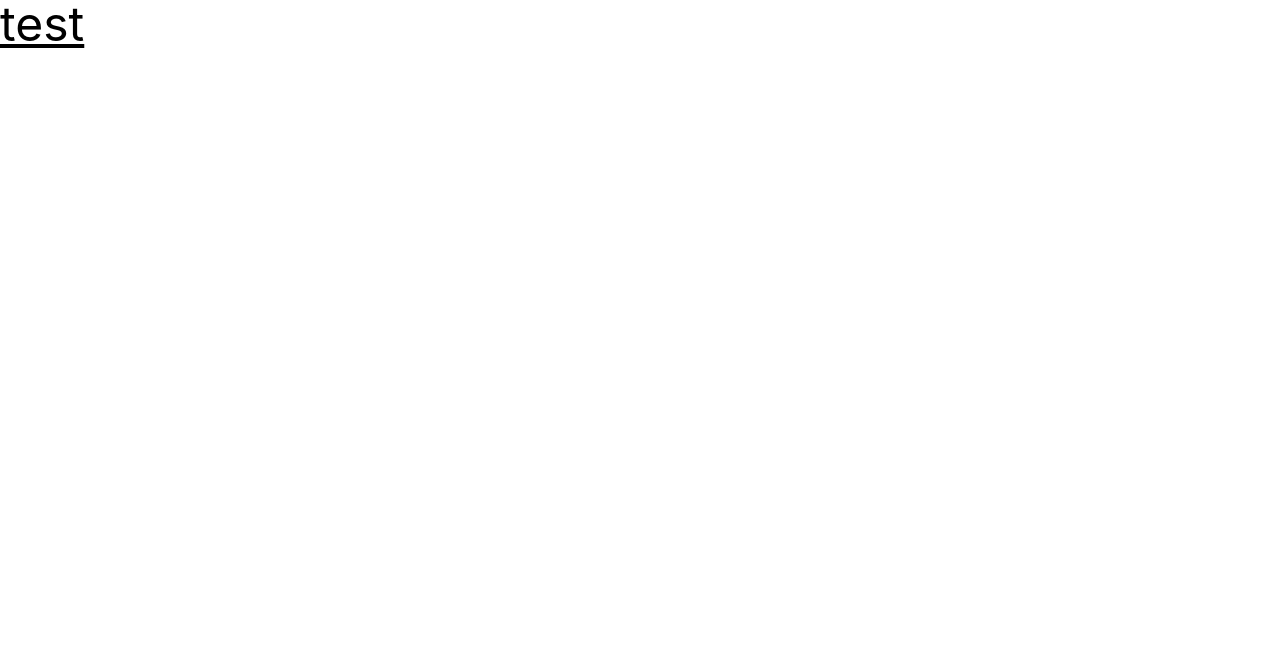
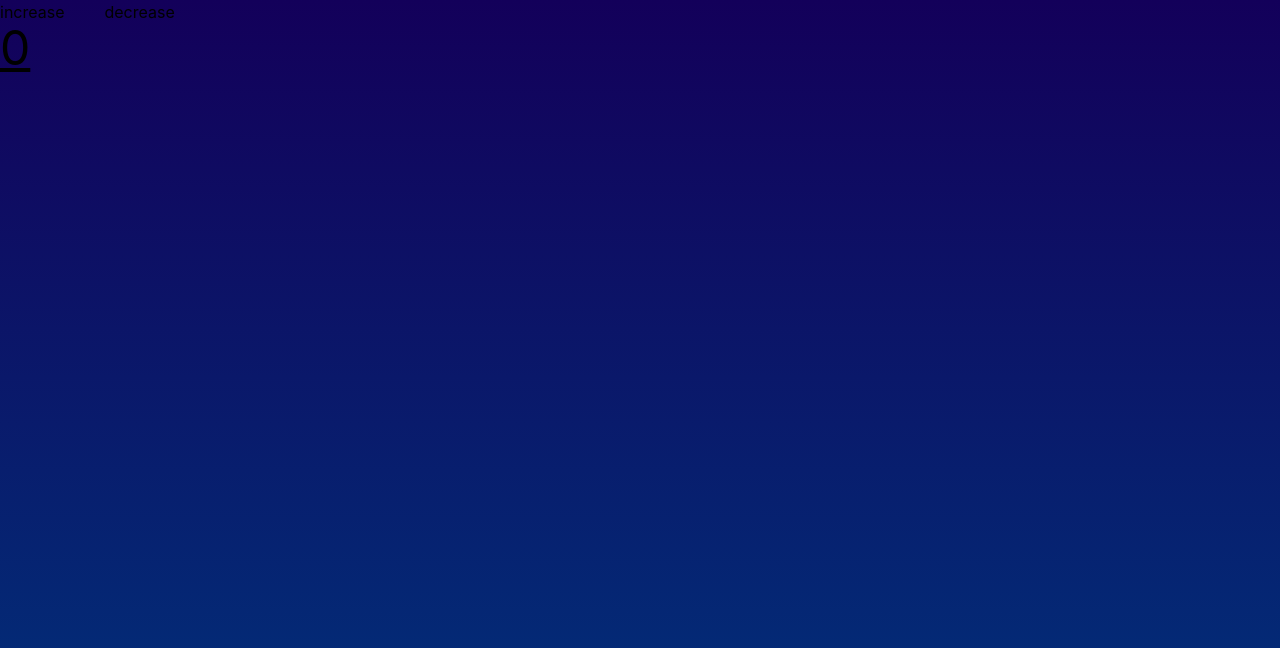
Before and after one commit to cuuquan2703/hackthon-vbi-k10, a React (Create React App) app: page / in a window 1280 px wide. Shown: the top 648 px of the page. Built offline with nearby package versions, Linux system fonts and the light colour scheme.

Commit message:
chore: test redux

```diff
--- a/src/App.tsx
+++ b/src/App.tsx
@@ -1,9 +1,29 @@
 import React from "react";
 import logo from "./logo.svg";
 import "./App.css";
+import { useAppDispatch, useAppSelector } from "./store";
+import { countAction } from "./store/countReducer";
 
 function App() {
-  return <div className="text-5xl text-black underline">test</div>;
+  const dispatch = useAppDispatch();
+  const count = useAppSelector((state) => state.count.count);
+
+  const increase = () => {
+    dispatch(countAction.increase());
+  };
+  const decrease = () => {
+    dispatch(countAction.decrease());
+  };
+
+  return (
+    <>
+      <button className="mr-10" onClick={increase}>
+        increase
+      </button>
+      <button onClick={decrease}>decrease</button>
+      <div className="text-5xl text-black underline">{count}</div>
+    </>
+  );
 }
 
 export default App;
--- a/src/index.css
+++ b/src/index.css
@@ -1,6 +1,8 @@
 @tailwind base;
 @tailwind components;
 @tailwind utilities;
+
+
 body {
   margin: 0;
   font-family: -apple-system, BlinkMacSystemFont, 'Segoe UI', 'Roboto', 'Oxygen',
@@ -8,6 +10,13 @@ body {
     sans-serif;
   -webkit-font-smoothing: antialiased;
   -moz-osx-font-smoothing: grayscale;
+  background: linear-gradient(#13005A, #00337C);
+  background-attachment: fixed;
+}
+
+* {
+
+
 }
 
 code {
```
